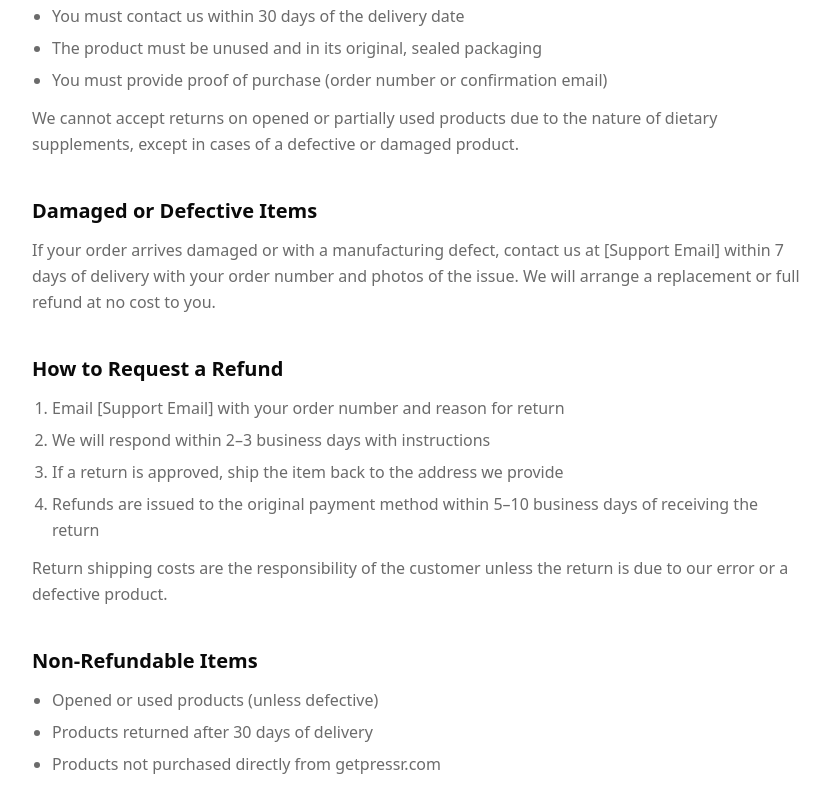
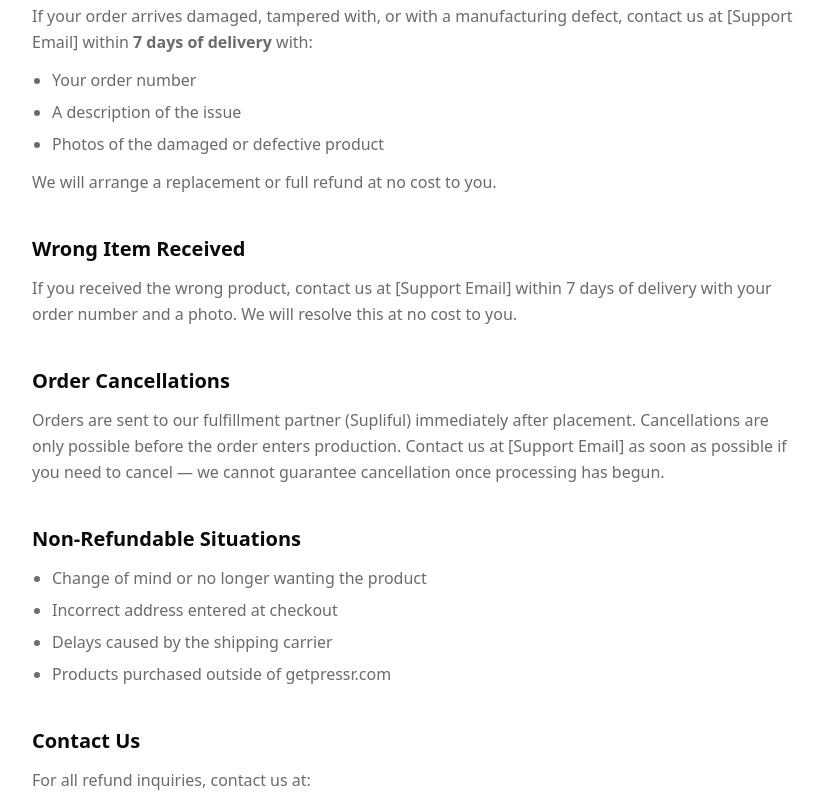
Before and after one commit to danjelschoew/pressr, a Next.js app: page /refund in a window 1280 px wide. Shown: the part 540-1340 px from the top of the page, without its empty margins (224-1054 px from the left). Built offline with nearby package versions, Linux system fonts and the light colour scheme.

Commit message:
Update refund policy to reflect Supliful all-sales-final model

```diff
--- a/app/refund/page.tsx
+++ b/app/refund/page.tsx
@@ -9,47 +9,39 @@ export default function RefundPage() {
   return (
     <LegalPage title="Refund Policy" lastUpdated="July 2025">
       <Section title="Our Policy">
-        <p>We want you to be satisfied with your PRESSR purchase. If you are not happy with your order for any reason, please contact us within <strong>30 days of delivery</strong> and we will work to make it right.</p>
-      </Section>
-
-      <Section title="Eligibility for Returns">
-        <p>To be eligible for a return or refund:</p>
-        <ul>
-          <li>You must contact us within 30 days of the delivery date</li>
-          <li>The product must be unused and in its original, sealed packaging</li>
-          <li>You must provide proof of purchase (order number or confirmation email)</li>
-        </ul>
-        <p>We cannot accept returns on opened or partially used products due to the nature of dietary supplements, except in cases of a defective or damaged product.</p>
+        <p>All PRESSR sales are final. Because our products are made-to-order dietary supplements, we do not accept returns or exchanges once an order has been placed.</p>
+        <p>The exception is damaged or defective items — see below.</p>
       </Section>
 
       <Section title="Damaged or Defective Items">
-        <p>If your order arrives damaged or with a manufacturing defect, contact us at [Support Email] within 7 days of delivery with your order number and photos of the issue. We will arrange a replacement or full refund at no cost to you.</p>
+        <p>If your order arrives damaged, tampered with, or with a manufacturing defect, contact us at [Support Email] within <strong>7 days of delivery</strong> with:</p>
+        <ul>
+          <li>Your order number</li>
+          <li>A description of the issue</li>
+          <li>Photos of the damaged or defective product</li>
+        </ul>
+        <p>We will arrange a replacement or full refund at no cost to you.</p>
       </Section>
 
-      <Section title="How to Request a Refund">
-        <ol>
-          <li>Email [Support Email] with your order number and reason for return</li>
-          <li>We will respond within 2–3 business days with instructions</li>
-          <li>If a return is approved, ship the item back to the address we provide</li>
-          <li>Refunds are issued to the original payment method within 5–10 business days of receiving the return</li>
-        </ol>
-        <p>Return shipping costs are the responsibility of the customer unless the return is due to our error or a defective product.</p>
+      <Section title="Wrong Item Received">
+        <p>If you received the wrong product, contact us at [Support Email] within 7 days of delivery with your order number and a photo. We will resolve this at no cost to you.</p>
       </Section>
 
-      <Section title="Non-Refundable Items">
+      <Section title="Order Cancellations">
+        <p>Orders are sent to our fulfillment partner (Supliful) immediately after placement. Cancellations are only possible before the order enters production. Contact us at [Support Email] as soon as possible if you need to cancel — we cannot guarantee cancellation once processing has begun.</p>
+      </Section>
+
+      <Section title="Non-Refundable Situations">
         <ul>
-          <li>Opened or used products (unless defective)</li>
-          <li>Products returned after 30 days of delivery</li>
-          <li>Products not purchased directly from getpressr.com</li>
+          <li>Change of mind or no longer wanting the product</li>
+          <li>Incorrect address entered at checkout</li>
+          <li>Delays caused by the shipping carrier</li>
+          <li>Products purchased outside of getpressr.com</li>
         </ul>
       </Section>
 
-      <Section title="Order Cancellations">
-        <p>Orders can be cancelled before they are dispatched. Once an order has been fulfilled and shipped by Supliful, it cannot be cancelled. Please contact us at [Support Email] as soon as possible if you need to cancel.</p>
-      </Section>
-
       <Section title="Contact Us">
-        <p>For all refund and return inquiries, contact us at:</p>
+        <p>For all refund inquiries, contact us at:</p>
         <p>[Support Email]<br />[Business Entity]<br />[Business Address]</p>
         <p>Or visit our <a href="/contact" className="underline text-[#0A0A0A]">Contact page</a>.</p>
       </Section>
```
